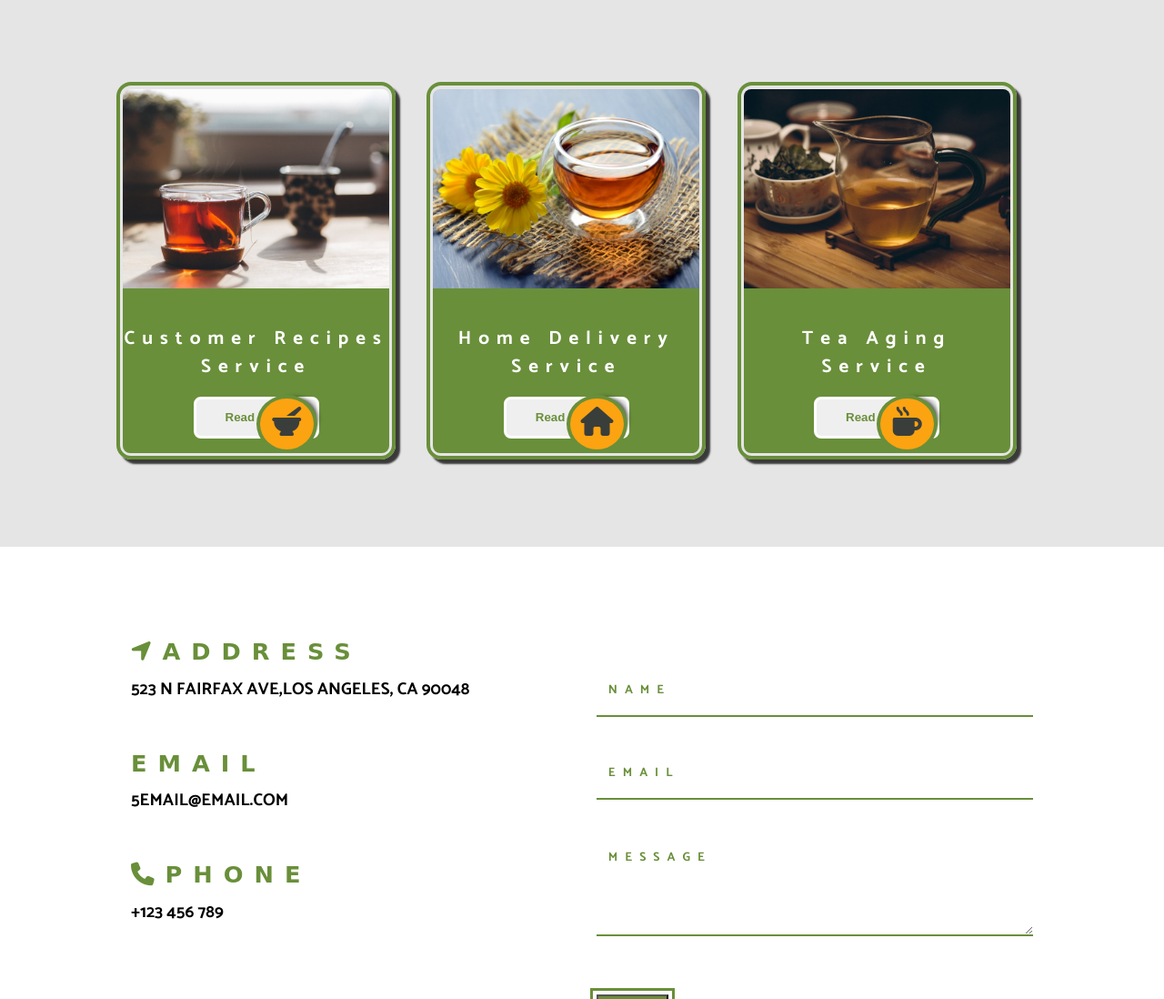
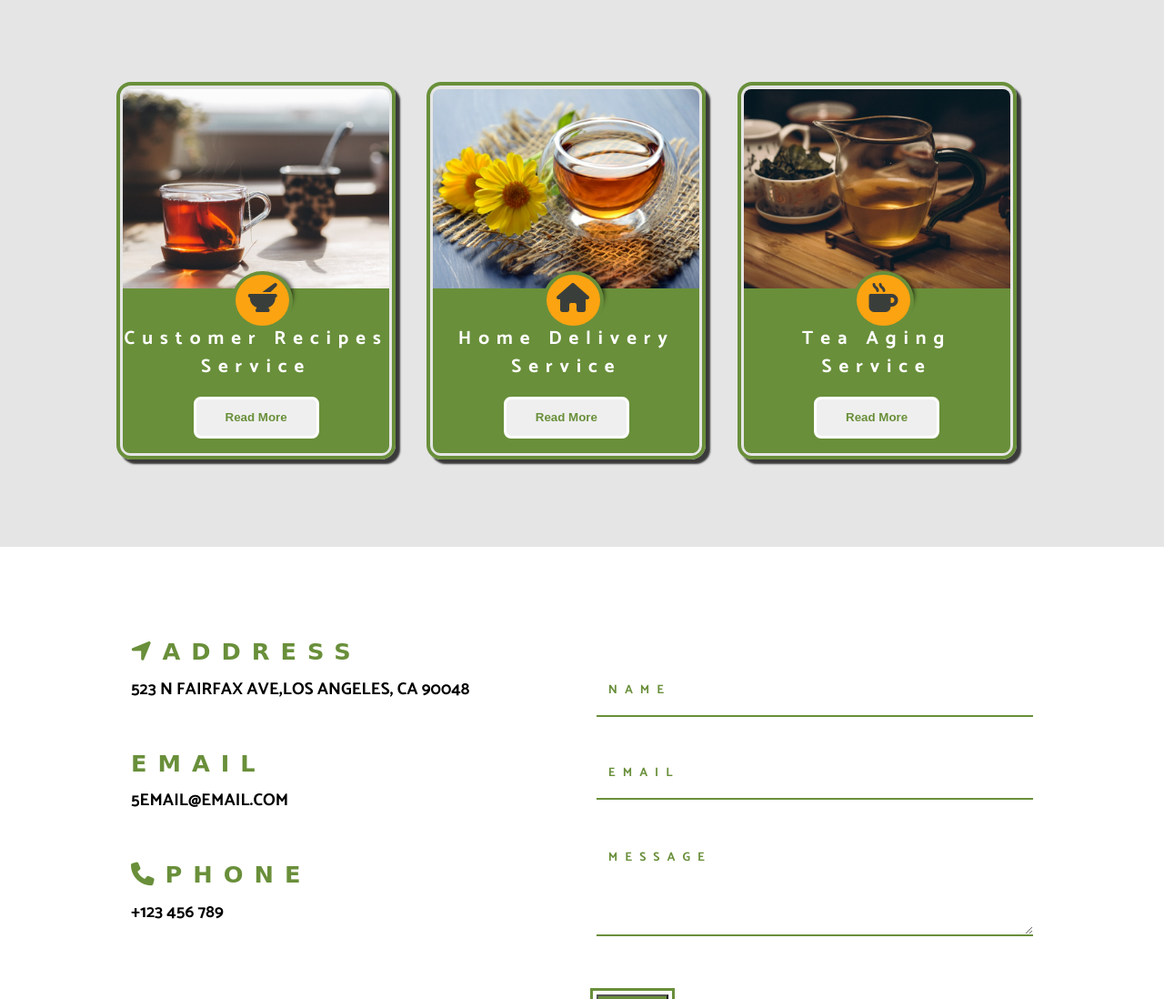
Before and after one commit to kindeme/tea-station, a plain HTML site: page tea.html in a window 1280 px wide. Shown: the part 2344-3442 px from the top of the page at 91% size. Drawn offline with Linux system fonts and the light colour scheme; some icons are missing; a web font is replaced by a local one.

Commit message:
service icon position

```diff
--- a/tea.css
+++ b/tea.css
@@ -456,8 +456,8 @@ text-primary {
 }
 .service-icon {
   position: absolute;
-  bottom: 0;
-  left: 50%;
+  bottom: 34%;
+  left: 41%;
   font-size: 2rem;
   background: var(--secondaryColor);
   padding: 0.25rem 0.6rem;
```
